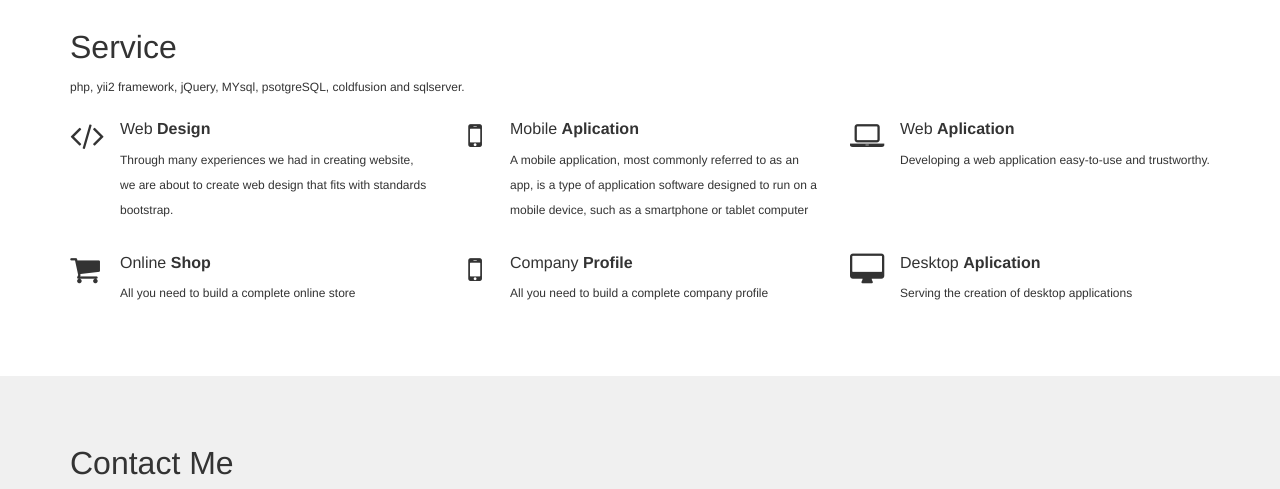
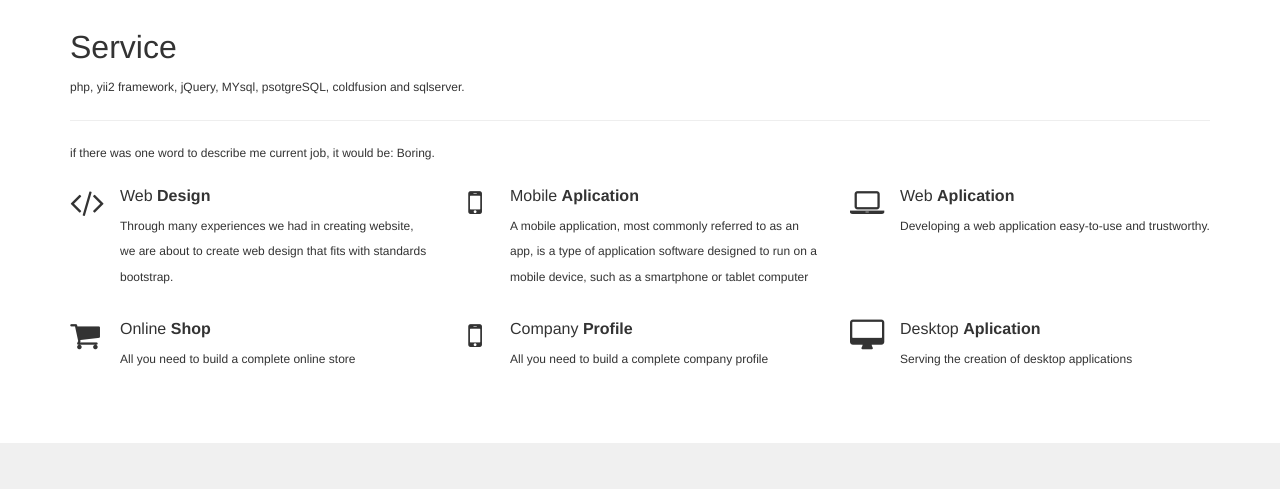
Before and after one commit to udamuri/udamuri.github.io, a plain HTML site: page index.html in a window 1280 px wide. Shown: the part 1020-1509 px from the top of the page. Drawn offline with nearby package versions, Linux system fonts and the light colour scheme.

Commit message:
if there was one word to describe me current job, it would be: Boring.

```diff
--- a/index.html
+++ b/index.html
@@ -82,6 +82,8 @@
                 <div class="col-md-12">
                     <h3>Service</h3>
                     <p>php, yii2 framework, jQuery, MYsql, psotgreSQL, coldfusion and sqlserver.</p>
+                    <hr>
+                    <p>if there was one word to describe me current job, it would be: Boring.</p>
                 </div>
             </div>
 
```
